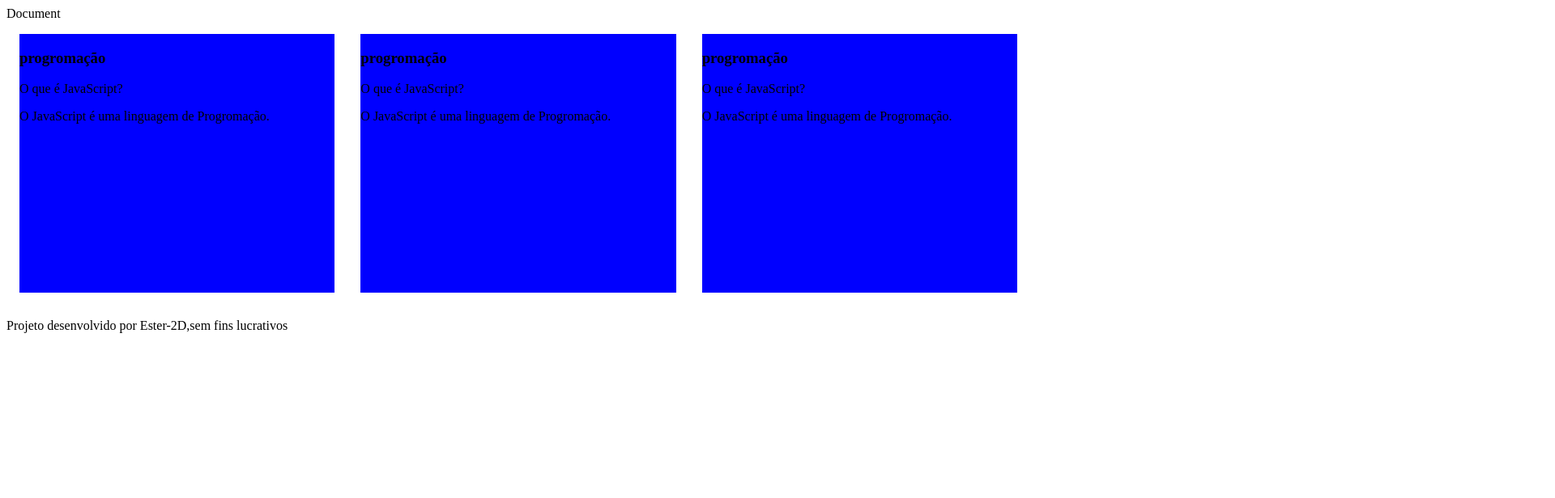
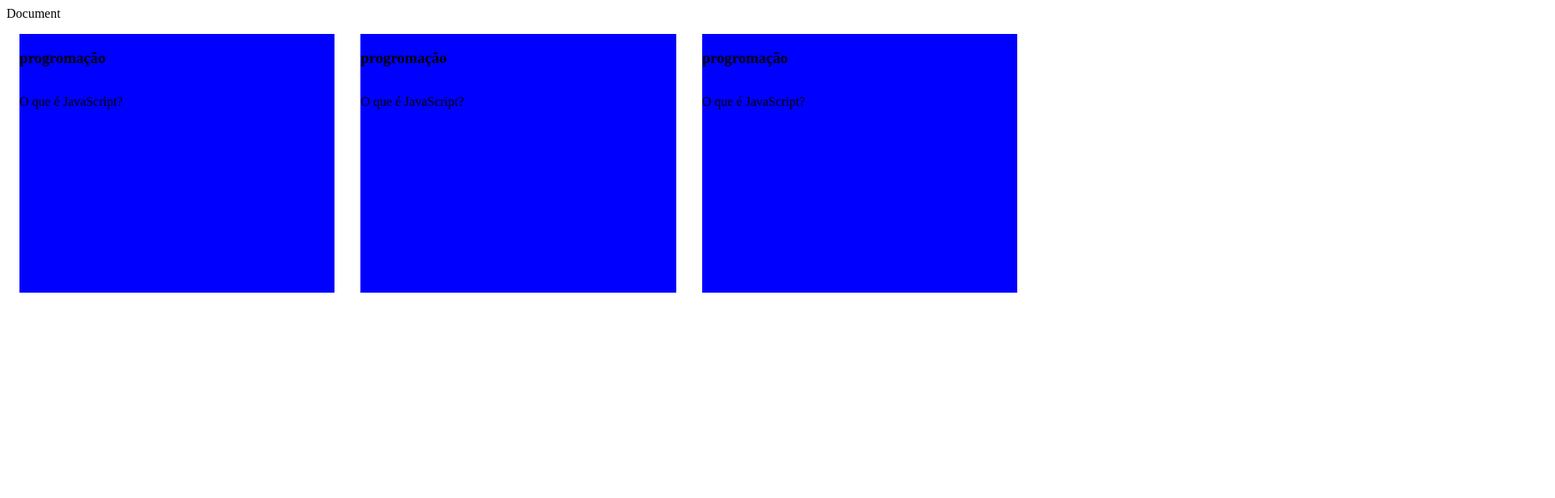
Before and after one commit to TerSilva/flashcard-2D, a plain HTML site: page index.html in a window 1280 px wide. Shown: the top 616 px of the page at 81% size, 1920 px wide, since content can reach past the window. Drawn offline with Linux system fonts and the light colour scheme.

Commit message:
Update style.css

```diff
--- a/assets/style.css
+++ b/assets/style.css
@@ -56,3 +56,33 @@ body {
         font-size: 0.6rem;
         margin-top: 0.5rem;
     )
+.cartao:hover {
+    transform: rotateY(180deg);
+}
+
+.cartao__conteudo__pergunta,
+.cartao__conteudo__resposta {
+    backface-visibility: hidden;
+    position: absolute;
+    height: 100%;
+    width: 100%;
+}
+
+.cartao__conteudo__resposta {
+    transform: rotateY(180deg);
+}
+
+footer {
+    background-color: black;
+    color: white;
+    position: fixed;
+    bottom: 0;
+    width: 100%;
+    height: 2rem;
+}
+
+footer p {
+    text-align: center;
+    font-size: 0.6rem;
+    margin-top: 0.5rem;
+}
```
